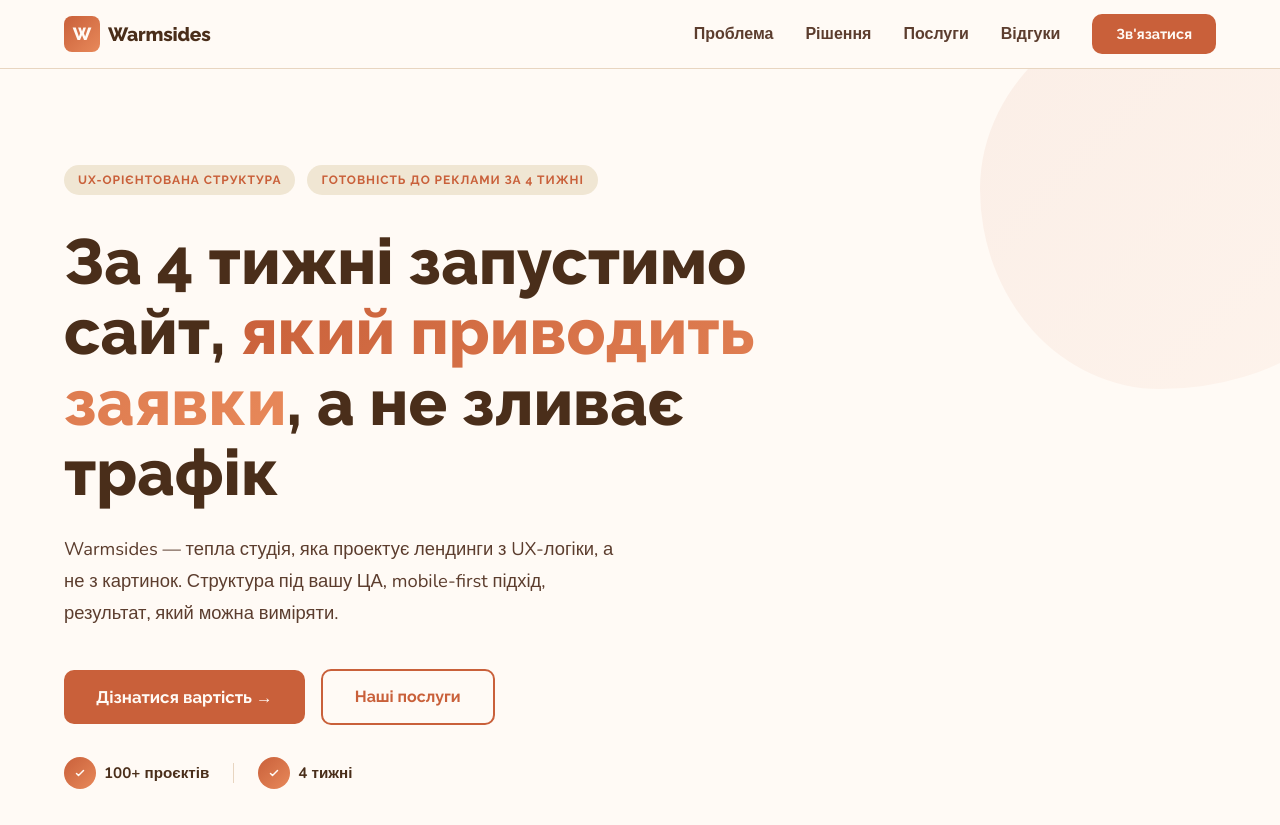
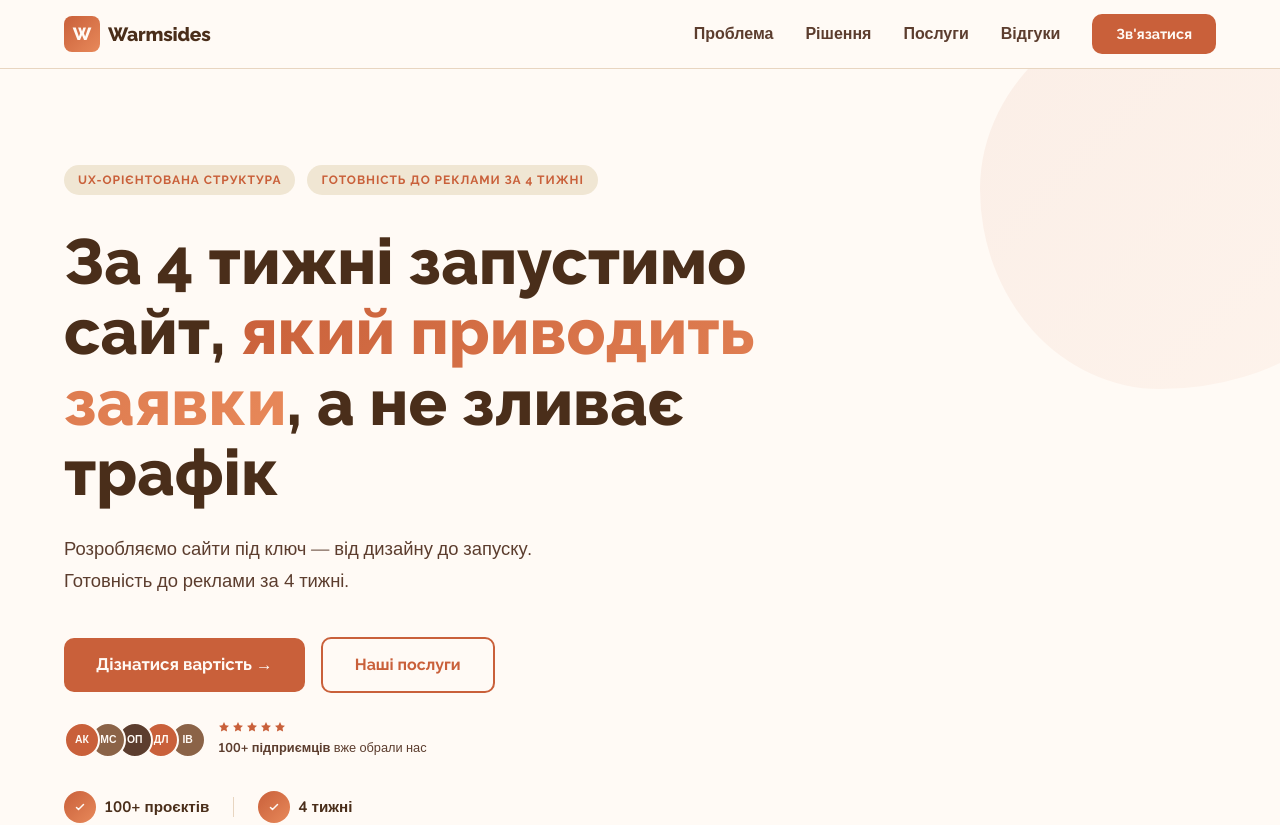
Before and after one commit to nicksolntsev2808/wamsides_landing, a React (Vite) app: page / in a window 1280 px wide. Shown: the top 825 px of the page. Built offline with nearby package versions, Linux system fonts and the light colour scheme.

Commit message:
Add files via upload

```diff
--- a/src/web/pages/Home.tsx
+++ b/src/web/pages/Home.tsx
@@ -123,7 +123,7 @@ function Hero() {
 
         {/* Sub */}
         <p className="fade-up fade-up-delay-2" style={{ fontFamily: "Nunito, sans-serif", fontSize: "1.15rem", color: "#5C3D2E", maxWidth: "560px", lineHeight: 1.75, marginBottom: "2.5rem" }}>
-          Warmsides — тепла студія, яка проектує лендинги з UX-логіки, а не з картинок. Структура під вашу ЦА, mobile-first підхід, результат, який можна виміряти.
+          Розробляємо сайти під ключ — від дизайну до запуску. Готовність до реклами за 4 тижні.
         </p>
 
         {/* CTAs */}
@@ -134,6 +134,33 @@ function Hero() {
           <button className="btn-outline" onClick={() => document.getElementById("services")?.scrollIntoView({ behavior: "smooth" })}>
             Наші послуги
           </button>
+        </div>
+
+        {/* Avatars + social proof */}
+        <div className="fade-up fade-up-delay-4" style={{ marginTop: "1.75rem", display: "flex", alignItems: "center", gap: "0.75rem", flexWrap: "wrap" }}>
+          <div style={{ display: "flex", alignItems: "center" }}>
+            {[
+              { initials: "АК", bg: "#C9603A" },
+              { initials: "МС", bg: "#8B6347" },
+              { initials: "ОП", bg: "#5C3D2E" },
+              { initials: "ДЛ", bg: "#C9603A" },
+              { initials: "ІВ", bg: "#8B6347" },
+            ].map((a, i) => (
+              <div key={i} style={{ width: "2.25rem", height: "2.25rem", borderRadius: "50%", background: a.bg, border: "2px solid #FFFAF5", marginLeft: i === 0 ? 0 : "-0.6rem", display: "flex", alignItems: "center", justifyContent: "center", zIndex: 5 - i }}>
+                <span style={{ fontFamily: "Nunito, sans-serif", fontWeight: 700, fontSize: "0.65rem", color: "#FFFAF5" }}>{a.initials}</span>
+              </div>
+            ))}
+          </div>
+          <div>
+            <div style={{ display: "flex", alignItems: "center", gap: "2px", marginBottom: "2px" }}>
+              {[1,2,3,4,5].map(i => (
+                <svg key={i} width="12" height="12" viewBox="0 0 24 24" fill="#C9603A"><path d="M12 2l3.09 6.26L22 9.27l-5 4.87 1.18 6.88L12 17.77l-6.18 3.25L7 14.14 2 9.27l6.91-1.01L12 2z"/></svg>
+              ))}
+            </div>
+            <span style={{ fontFamily: "Nunito, sans-serif", fontSize: "0.8rem", color: "#5C3D2E" }}>
+              <strong>100+ підприємців</strong> вже обрали нас
+            </span>
+          </div>
         </div>
 
         {/* Social proof */}
```
